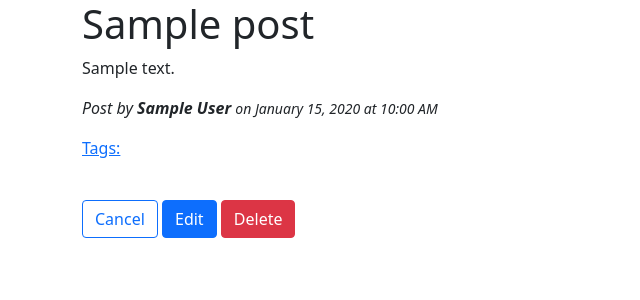
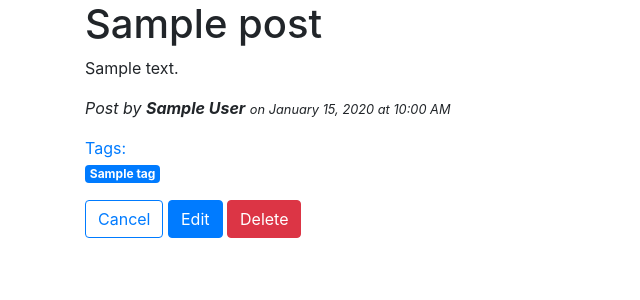
Before and after one commit to XuXaO415/23_SQL_Alchemy, a Flask app: page /posts/1 in a window 1280 px wide. Shown: the top 300 px of the page, without its empty margins (0-640 px from the left). Run offline with Flask 2, Linux system fonts and the light colour scheme; tables that the repository leaves empty hold one stand-in row (values such as "Sample post"); some libraries are stand-ins or nearby versions.

Commit message:
Changed version of Bootstrap and changed span for tag

```diff
--- a/23.1/flask-blogly/templates/base.html
+++ b/23.1/flask-blogly/templates/base.html
@@ -5,20 +5,20 @@
         <meta charset="utf-8">
         <meta name="viewport" content="width=device-width, initial-scale=1">
         <!-- Bootstrap CSS -->
-        <link
+        <!-- <link
             href="https://cdn.jsdelivr.net/npm/bootstrap@5.0.2/dist/css/bootstrap.min.css"
             rel="stylesheet"
             integrity="sha384-EVSTQN3/azprG1Anm3QDgpJLIm9Nao0Yz1ztcQTwFspd3yD65VohhpuuCOmLASjC"
             crossorigin="anonymous"
-        >
+        > -->
         <!-- <link rel="stylesheet" type="text/css" href="style.css"> -->
-        <!-- <link
+        <link
             rel="stylesheet"
             href="https://maxcdn.bootstrapcdn.com/bootstrap/4.0.0/css/bootstrap.min.css"
             integrity="sha384-Gn5384xqQ1aoWXA+058RXPxPg6fy4IWvTNh0E263XmFcJlSAwiGgFAW/dAiS6JXm"
             crossorigin="anonymous"
         >
-     -->
+
         <!-- <link rel="stylesheet" href="https://cdn.jsdelivr.net/npm/bootstrap@4.5.3/dist/css/bootstrap.min.css"
         integrity="sha384-TX8t27EcRE3e/ihU7zmQxVncDAy5uIKz4rEkgIXeMed4M0jlfIDPvg6uqKI2xXr2" crossorigin="anonymous"> -->
         <title>{% block title %}Welcome to Blogly{% endblock %}</title>
--- a/23.1/flask-blogly/templates/post_details.html
+++ b/23.1/flask-blogly/templates/post_details.html
@@ -19,7 +19,11 @@
 {% for tag in post.tags %}
 <p>
     <!-- <span class="badge">{{tag.name}}</span> -->
-    <span class="badge badge-pill badge-primary">{{tag.name}}</span>
+    <!-- <span class="badge badge-pill badge-primary">{{tag.name}}</span> -->
+    <!-- <span class="badge badge-primary">{{ tag.name }}</span> -->
+
+    <span class="badge badge-primary">{{ tag.name }}</span>
+
     <!-- <span class="badge badge-primary">{{tag.name}}</span> -->
     <!-- <span class="badge bg-primary badge badge-primary" id="badge-pill">{{tag.name}}</span> -->
     <!-- <a href="/tags" class="badge badge-pill badge-default">Default</a> -->
```
